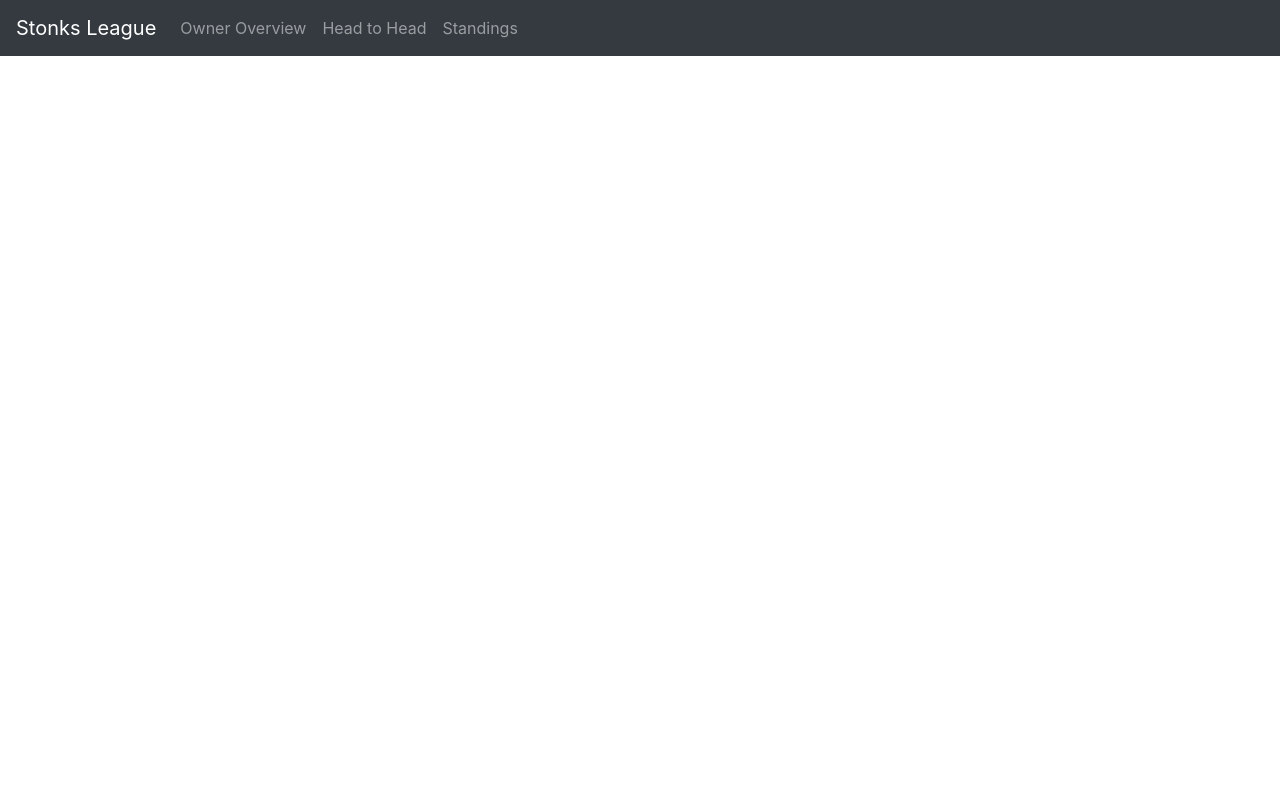
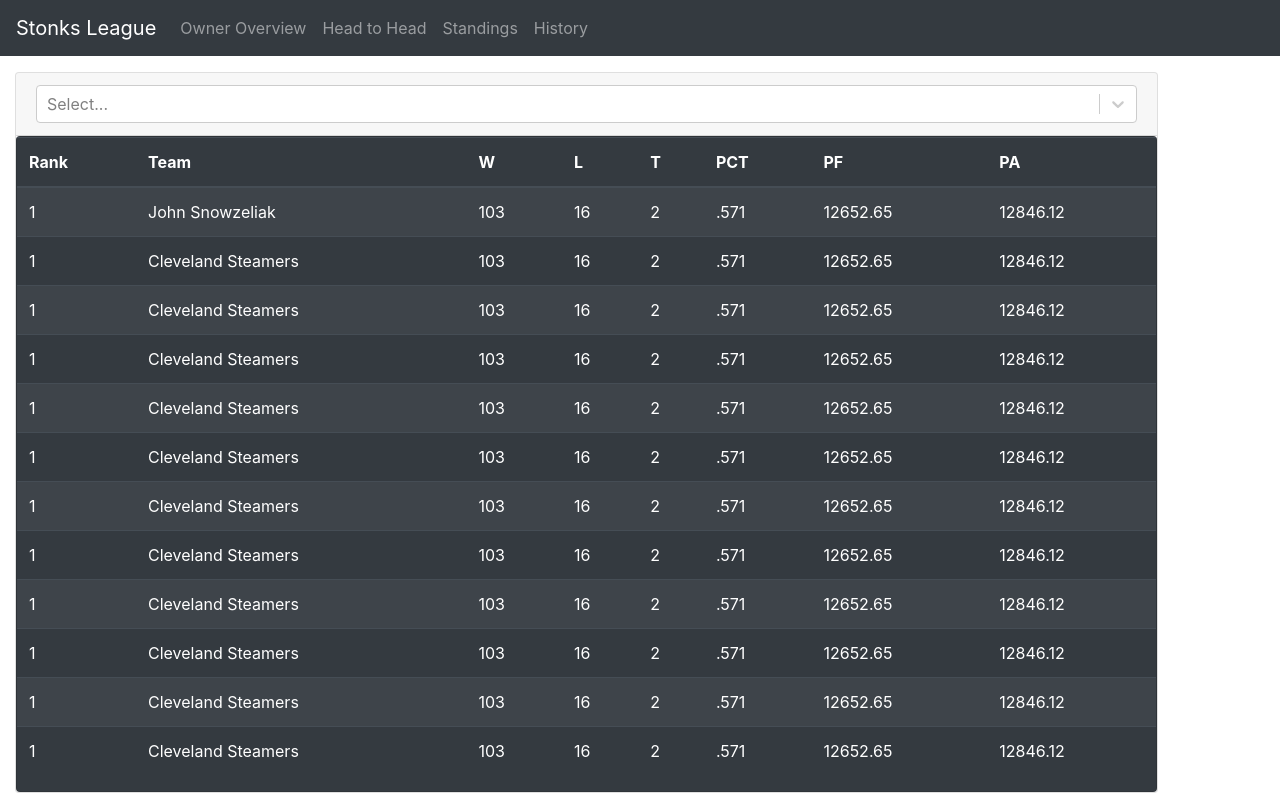
Before and after one commit to johnschiemanjr/stonks-league-website, a React (Create React App) app: page /history in a window 1280 px wide. Built offline with nearby package versions, Linux system fonts and the light colour scheme.

Commit message:
started history page

```diff
--- a/src/App.js
+++ b/src/App.js
@@ -7,6 +7,7 @@ import Navbar from "./components/navbar.component";
 import OwnerPage from "./pages/owners-page.component";
 import HeadToHeadPage from "./pages/head-to-head-page.component";
 import StandingsPage from "./pages/standings-page.component";
+import HistoryPage from "./pages/history-page.component";
 
 function App() {
     return (
@@ -15,6 +16,7 @@ function App() {
             <Route exact path="/" component={OwnerPage} />
             <Route path="/headToHead" component={HeadToHeadPage} />
             <Route path="/standings" component={StandingsPage} />
+            <Route path="/history" component={HistoryPage} />
         </Router>
     );
 }
--- a/src/components/navbar.component.js
+++ b/src/components/navbar.component.js
@@ -25,6 +25,11 @@ export default class Navbar extends Component {
                 Standings
               </Link>
             </li>
+            <li className="navbar-item">
+              <Link to="/history" className="nav-link">
+                History
+              </Link>
+            </li>
           </ul>
         </div>
       </nav>
--- /dev/null
+++ b/src/pages/history-page.component.js
@@ -0,0 +1,173 @@
+import React, { Component } from "react";
+import Select from "react-select";
+
+export default class HistoryPage extends Component {
+    render() {
+        const customStyles = {
+            option: (provided, state) => ({
+                ...provided,
+                color: state.isSelected ? "blue" : "black",
+                padding: 20,
+            }),
+        };
+
+        return (
+            <div className="container-fluid">
+                <div className="row">
+                    <div className="col-sm-11 mt-3">
+                        <div className="card">
+                            <div className="card-header">
+                                <div>
+                                    <Select
+                                        styles={customStyles}
+                                        default={"All Time"}
+                                    />
+                                </div>
+                            </div>
+                            <div className="card text-white bg-dark">
+                                <div className="table-responsive">
+                                    <table class="table table-dark table-striped">
+                                        <thead>
+                                            <tr>
+                                                <th scope="col">Rank</th>
+                                                <th scope="col">Team</th>
+                                                <th scope="col">W</th>
+                                                <th scope="col">L</th>
+                                                <th scope="col">T</th>
+                                                <th scope="col">PCT</th>
+                                                <th scope="col">PF</th>
+                                                <th scope="col">PA</th>
+                                            </tr>
+                                        </thead>
+                                        <tbody>
+                                            <tr>
+                                                <td>1</td>
+                                                <td>John Snowzeliak</td>
+                                                <td>103</td>
+                                                <td>16</td>
+                                                <td>2</td>
+                                                <td>.571</td>
+                                                <td>12652.65</td>
+                                                <td>12846.12</td>
+                                            </tr>
+                                            <tr>
+                                                <td>1</td>
+                                                <td>Cleveland Steamers</td>
+                                                <td>103</td>
+                                                <td>16</td>
+                                                <td>2</td>
+                                                <td>.571</td>
+                                                <td>12652.65</td>
+                                                <td>12846.12</td>
+                                            </tr>
+                                            <tr>
+                                                <td>1</td>
+                                                <td>Cleveland Steamers</td>
+                                                <td>103</td>
+                                                <td>16</td>
+                                                <td>2</td>
+                                                <td>.571</td>
+                                                <td>12652.65</td>
+                                                <td>12846.12</td>
+                                            </tr>
+                                            <tr>
+                                                <td>1</td>
+                                                <td>Cleveland Steamers</td>
+                                                <td>103</td>
+                                                <td>16</td>
+                                                <td>2</td>
+                                                <td>.571</td>
+                                                <td>12652.65</td>
+                                                <td>12846.12</td>
+                                            </tr>
+                                            <tr>
+                                                <td>1</td>
+                                                <td>Cleveland Steamers</td>
+                                                <td>103</td>
+                                                <td>16</td>
+                                                <td>2</td>
+                                                <td>.571</td>
+                                                <td>12652.65</td>
+                                                <td>12846.12</td>
+                                            </tr>
+                                            <tr>
+                                                <td>1</td>
+                                                <td>Cleveland Steamers</td>
+                                                <td>103</td>
+                                                <td>16</td>
+                                                <td>2</td>
+                                                <td>.571</td>
+                                                <td>12652.65</td>
+                                                <td>12846.12</td>
+                                            </tr>
+                                            <tr>
+                                                <td>1</td>
+                                                <td>Cleveland Steamers</td>
+                                                <td>103</td>
+                                                <td>16</td>
+                                                <td>2</td>
+                                                <td>.571</td>
+                                                <td>12652.65</td>
+                                                <td>12846.12</td>
+                                            </tr>
+                                            <tr>
+                                                <td>1</td>
+                                                <td>Cleveland Steamers</td>
+                                                <td>103</td>
+                                                <td>16</td>
+                                                <td>2</td>
+                                                <td>.571</td>
+                                                <td>12652.65</td>
+                                                <td>12846.12</td>
+                                            </tr>
+                                            <tr>
+                                                <td>1</td>
+                                                <td>Cleveland Steamers</td>
+                                                <td>103</td>
+                                                <td>16</td>
+                                                <td>2</td>
+                                                <td>.571</td>
+                                                <td>12652.65</td>
+                                                <td>12846.12</td>
+                                            </tr>
+                                            <tr>
+                                                <td>1</td>
+                                                <td>Cleveland Steamers</td>
+                                                <td>103</td>
+                                                <td>16</td>
+                                                <td>2</td>
+                                                <td>.571</td>
+                                                <td>12652.65</td>
+                                                <td>12846.12</td>
+                                            </tr>
+                                            <tr>
+                                                <td>1</td>
+                                                <td>Cleveland Steamers</td>
+                                                <td>103</td>
+                                                <td>16</td>
+                                                <td>2</td>
+                                                <td>.571</td>
+                                                <td>12652.65</td>
+                                                <td>12846.12</td>
+                                            </tr>
+                                            <tr>
+                                                <td>1</td>
+                                                <td>Cleveland Steamers</td>
+                                                <td>103</td>
+                                                <td>16</td>
+                                                <td>2</td>
+                                                <td>.571</td>
+                                                <td>12652.65</td>
+                                                <td>12846.12</td>
+                                            </tr>
+                                        </tbody>
+                                    </table>
+                                </div>
+                            </div>
+                        </div>
+                    </div>
+                </div>
+            </div>
+        );
+    }
+}
```
